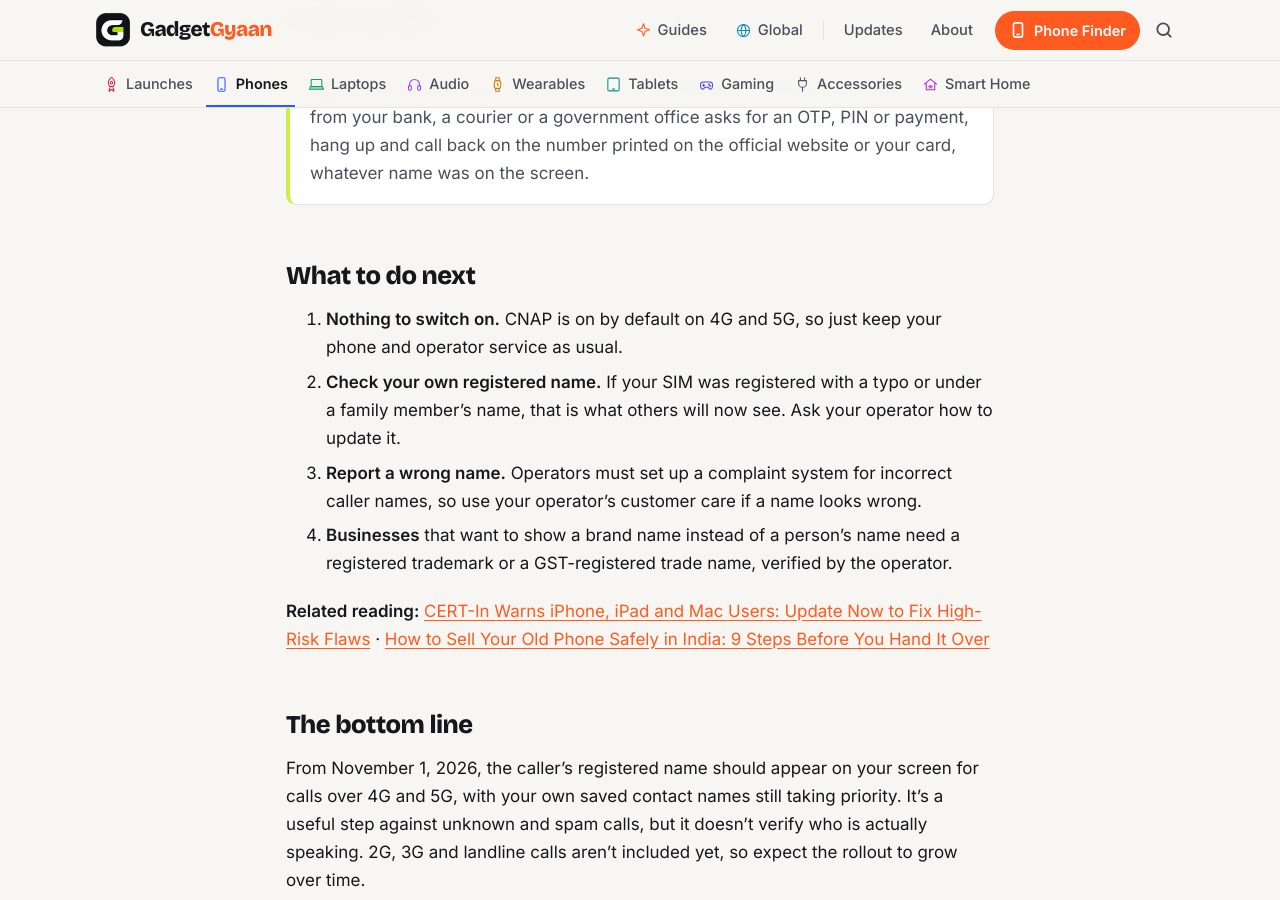
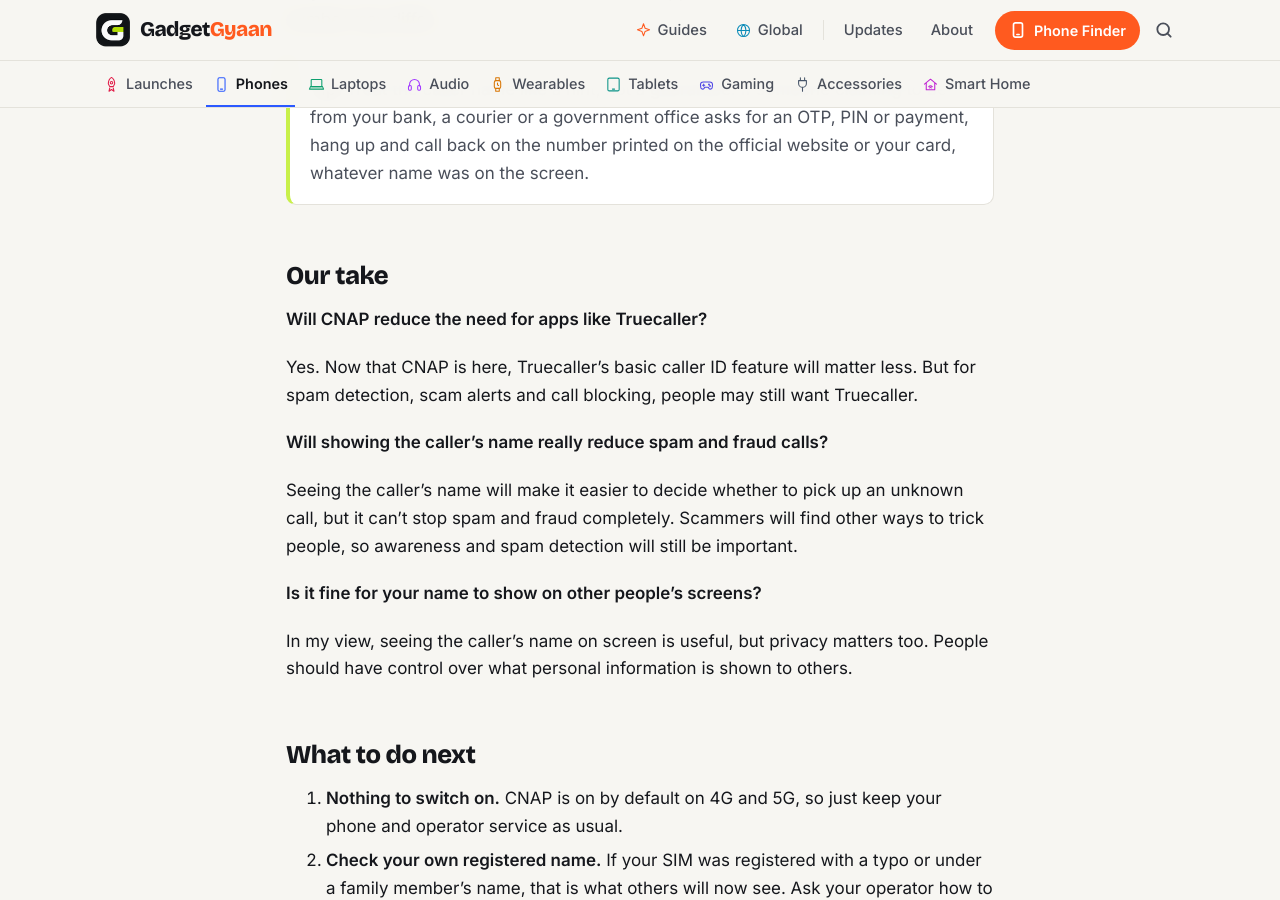
Before and after one commit to kiteksood167/kiteksood167.github.io, a Jekyll site: the page built from _posts/2026-11-01-cnap-caller-name-display-india-november-1.md, in a window 1280 px wide and 900 px high, scrolled down 3773 px. Built offline with Jekyll 4.4.1, drawn with Linux system fonts in a browser that asks for light colours; comment, search, counter and statistics services are not loaded.

Commit message:
Add owner's take to CNAP caller name display post
Co-Authored-By: Claude Opus 5.5 <noreply@anthropic.com>
Claude-Session: https://claude.ai/code/session_01WQRPmSxMwztgHXfstCGpBN

```diff
--- a/_posts/2026-11-01-cnap-caller-name-display-india-november-1.md
+++ b/_posts/2026-11-01-cnap-caller-name-display-india-november-1.md
@@ -69,6 +69,20 @@ Third-party caller ID apps such as Truecaller can still be used alongside CNAP.
 
 > **Tip:** Treat the caller name like a hint, not a guarantee. If someone claiming to be from your bank, a courier or a government office asks for an OTP, PIN or payment, hang up and call back on the number printed on the official website or your card, whatever name was on the screen.
 
+## Our take
+
+**Will CNAP reduce the need for apps like Truecaller?**
+
+Yes. Now that CNAP is here, Truecaller's basic caller ID feature will matter less. But for spam detection, scam alerts and call blocking, people may still want Truecaller.
+
+**Will showing the caller's name really reduce spam and fraud calls?**
+
+Seeing the caller's name will make it easier to decide whether to pick up an unknown call, but it can't stop spam and fraud completely. Scammers will find other ways to trick people, so awareness and spam detection will still be important.
+
+**Is it fine for your name to show on other people's screens?**
+
+In my view, seeing the caller's name on screen is useful, but privacy matters too. People should have control over what personal information is shown to others.
+
 ## What to do next
 
 1. **Nothing to switch on.** CNAP is on by default on 4G and 5G, so just keep your phone and operator service as usual.
```
